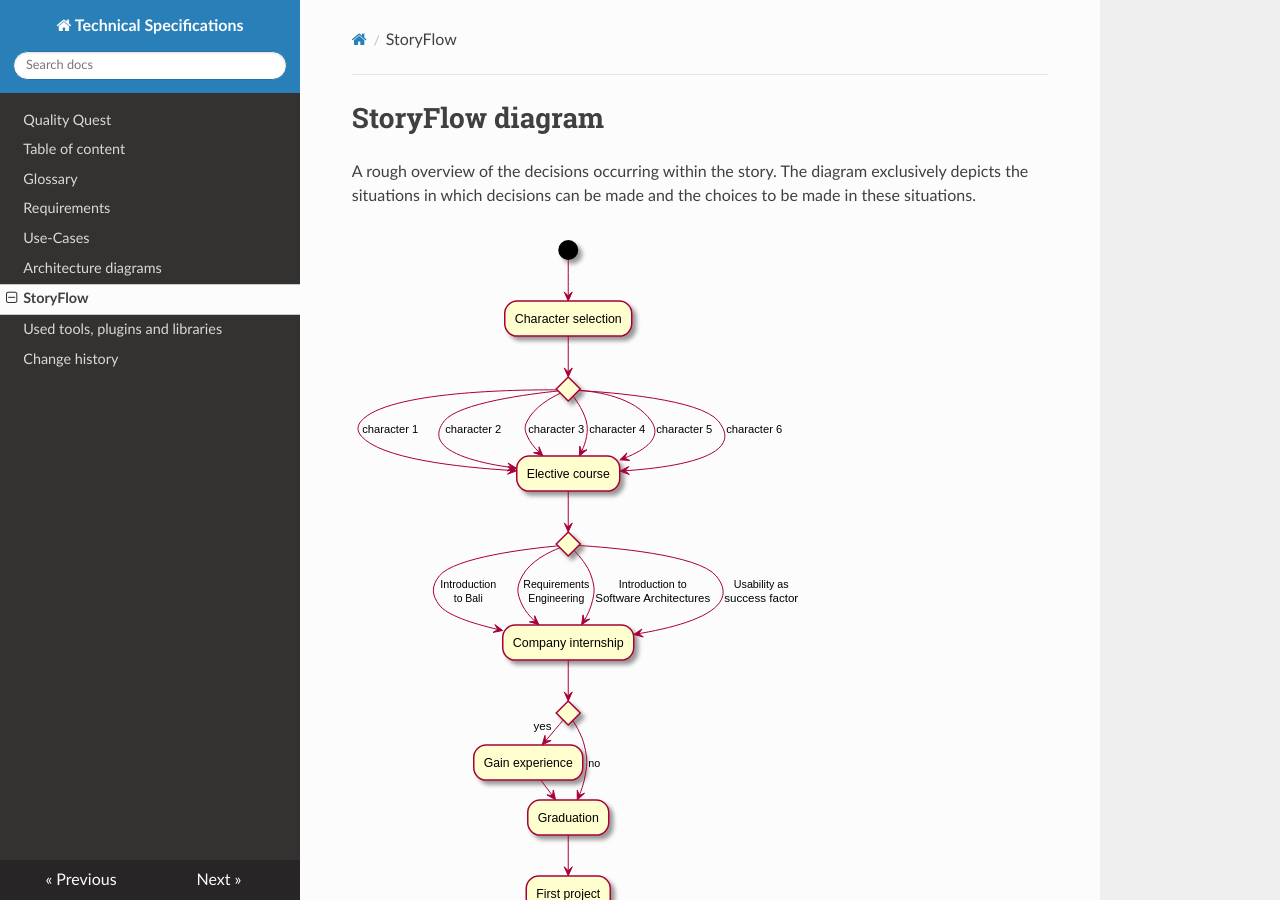
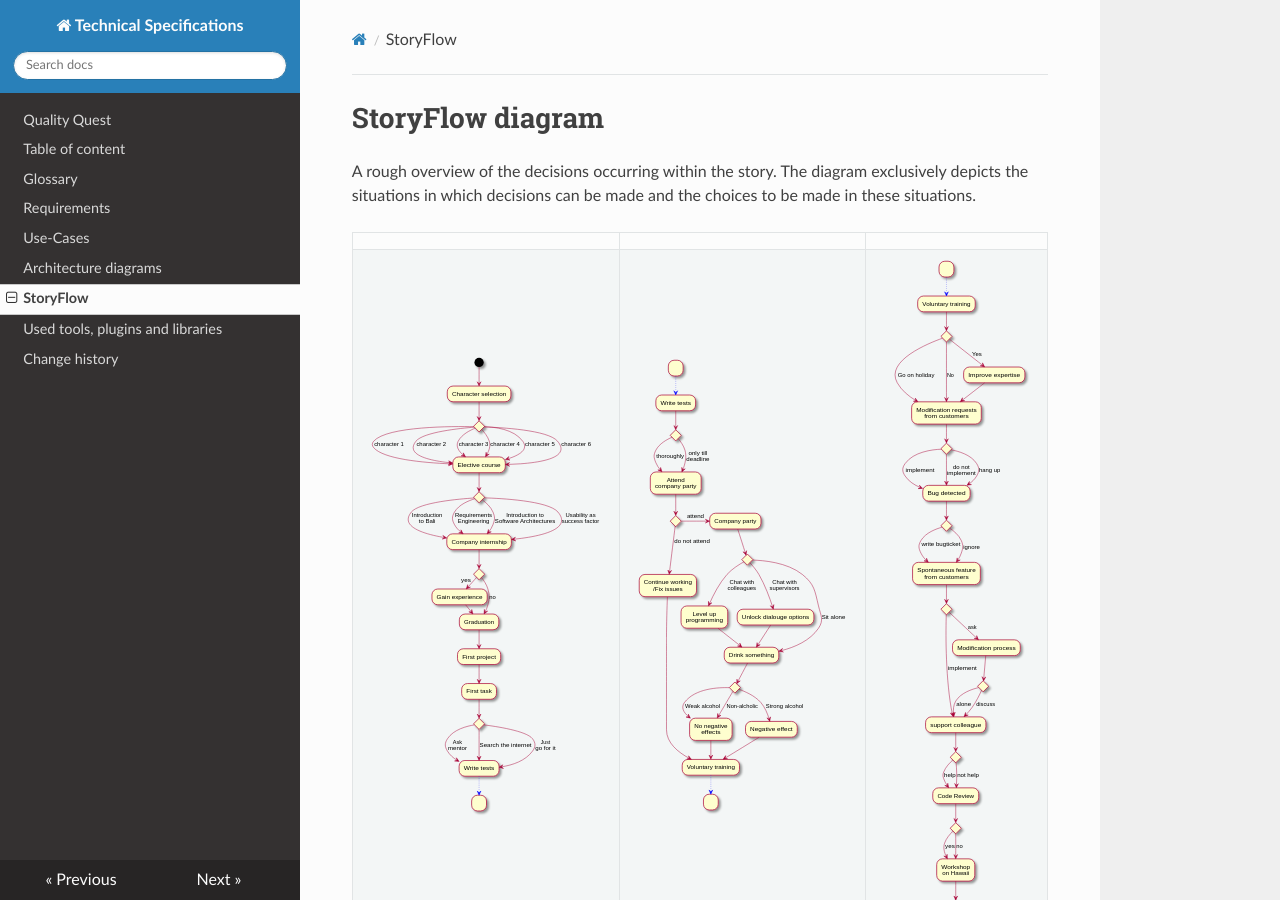
Before and after one commit to Brotenko/QualityQuest, an MkDocs documentation site: the page built from Docs/Technical Specifications/docs/storyflow.md, in a window 1280 px wide and 900 px high. Built offline with MkDocs 1.6.1, drawn with Linux system fonts in a browser that asks for light colours; nearby versions of some CDN libraries.

Commit message:
edited storyflow.md to show storyflow in three parts

```diff
--- a/Docs/Technical Specifications/docs/storyflow.md
+++ b/Docs/Technical Specifications/docs/storyflow.md
@@ -2,4 +2,14 @@
 
 A rough overview of the decisions occurring within the story. The diagram exclusively depicts the situations in which decisions can be made and the choices to be made in these situations.
 
-![StoryFlow](diagrams/StoryFlow.svg)
+| | | |
+|:--:|:--:|:--:|
+|![StoryFlow](diagrams/StoryFlow_1.svg)|![StoryFlow](diagrams/StoryFlow_2.svg)|![StoryFlow](diagrams/StoryFlow_3.svg)|
+
+
+
+![StoryFlow](diagrams/StoryFlow_1.svg)
+
+![StoryFlow](diagrams/StoryFlow_2.svg)
+
+![StoryFlow](diagrams/StoryFlow_3.svg)
```
Also changed, not shown: Docs/Technical Specifications/docs/diagrams/StoryFlow_1.svg (added), Docs/Technical Specifications/docs/diagrams/StoryFlow_2.svg (added), Docs/Technical Specifications/docs/diagrams/StoryFlow_3.svg (added), 1 other file.
